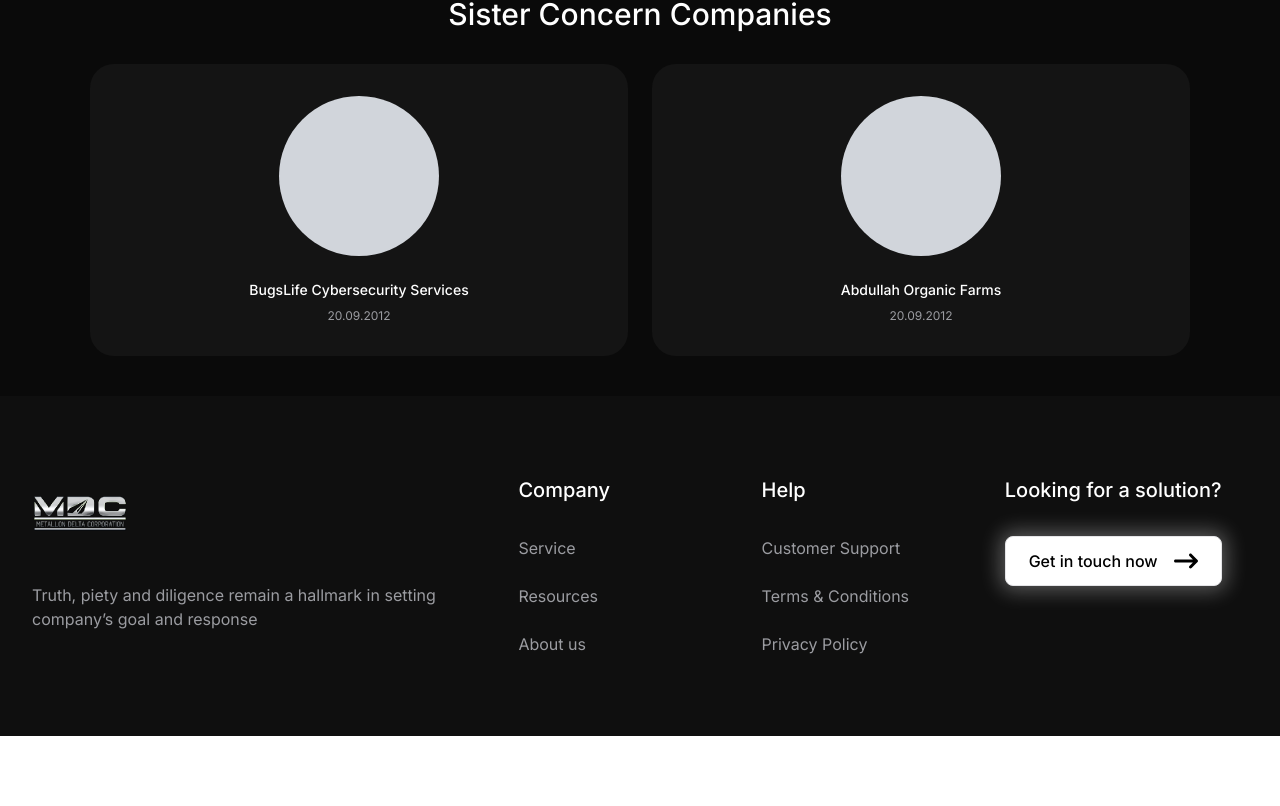
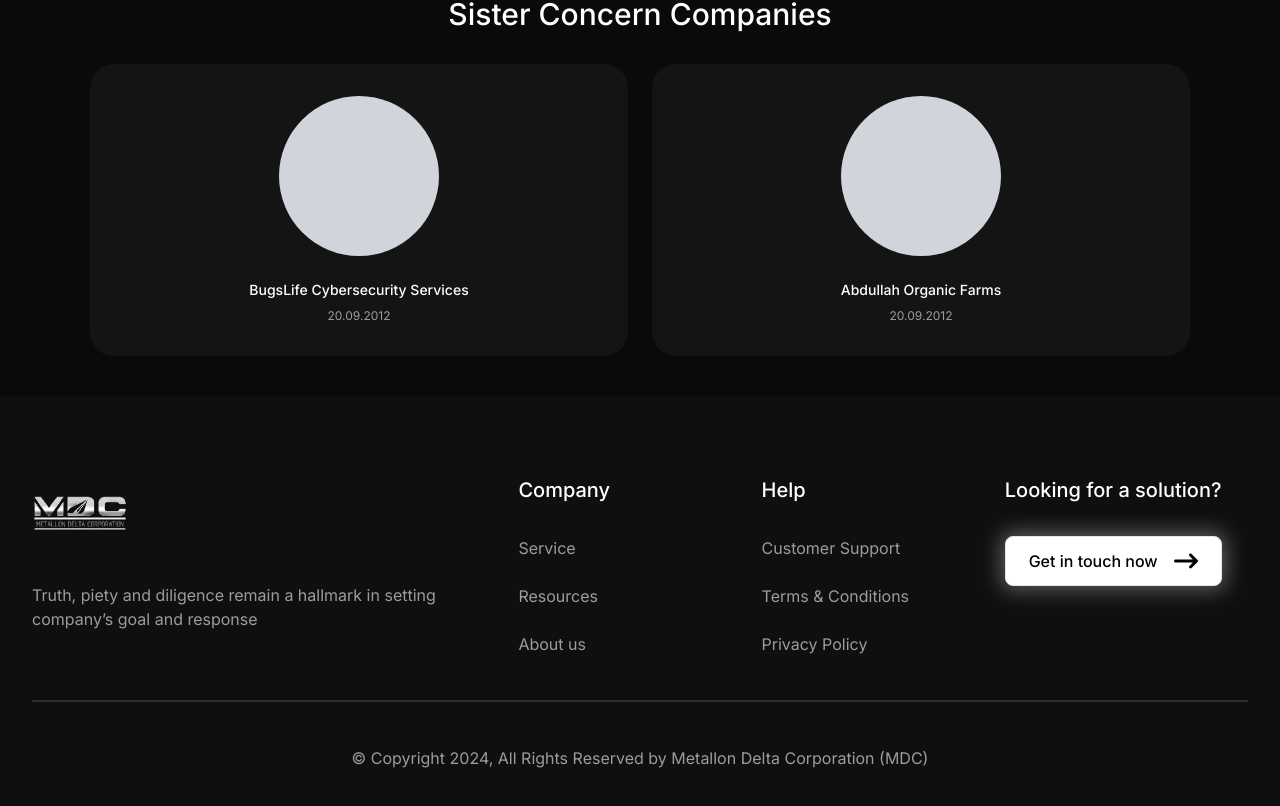
Before and after one commit to ashirasif/mdc_landing, a React (Vite) app: page / in a window 1280 px wide. Shown: the part 5123-5929 px from the top of the page. Before the commit the page ends 5859 px from the top, so only its background shows below. Built offline with nearby package versions, Linux system fonts and the light colour scheme.

Commit message:
Footer complete

```diff
--- a/src/components/Footer.tsx
+++ b/src/components/Footer.tsx
@@ -38,6 +38,10 @@ function Footer() {
       </div>
           </div>
         </div>
+
+
+      <div className="border border-accent w-full"></div>
+      <p className="text-center">© Copyright 2024, All Rights Reserved by Metallon Delta Corporation (MDC)</p>
       </div>
     </div>
   )
```
